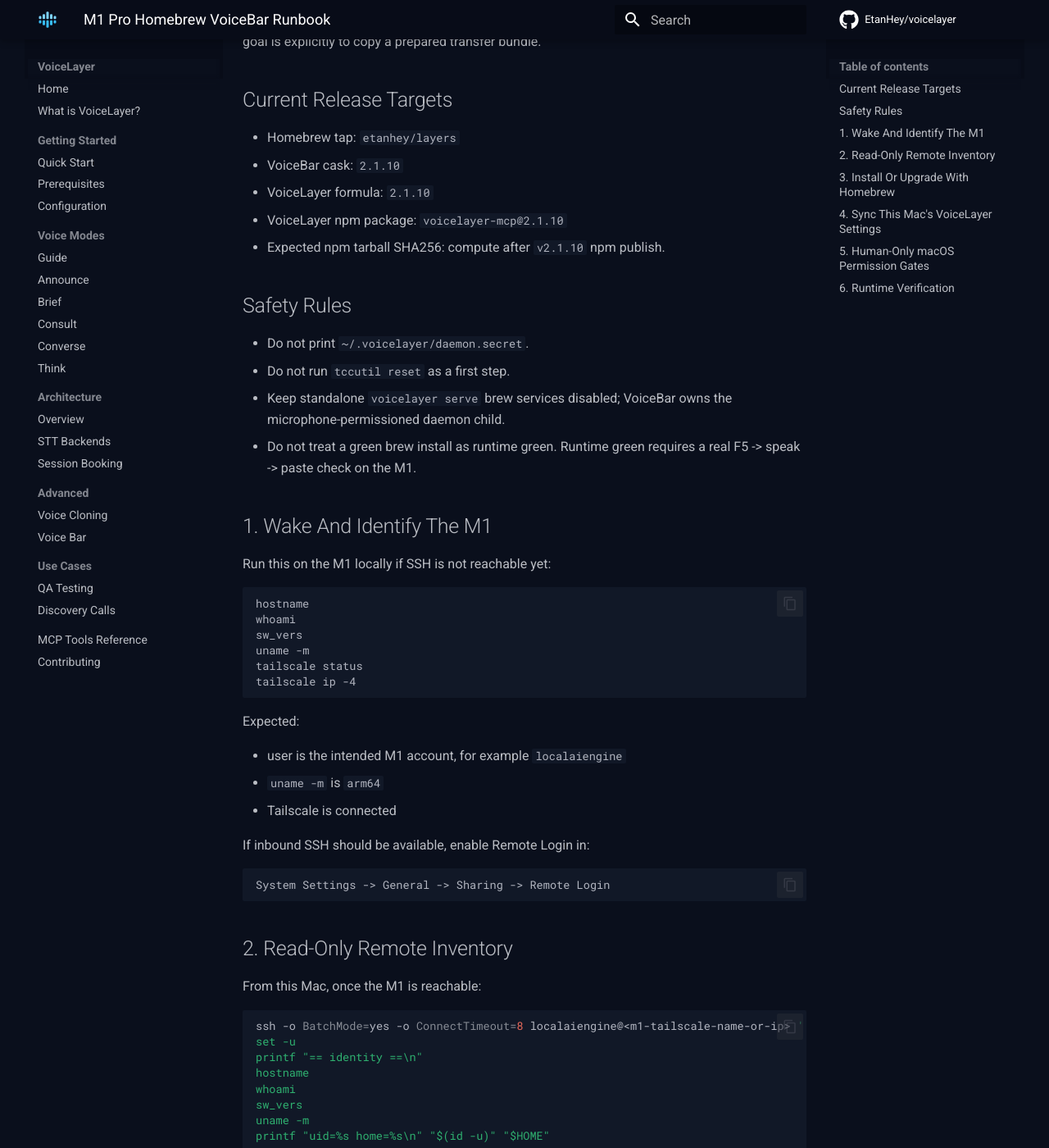
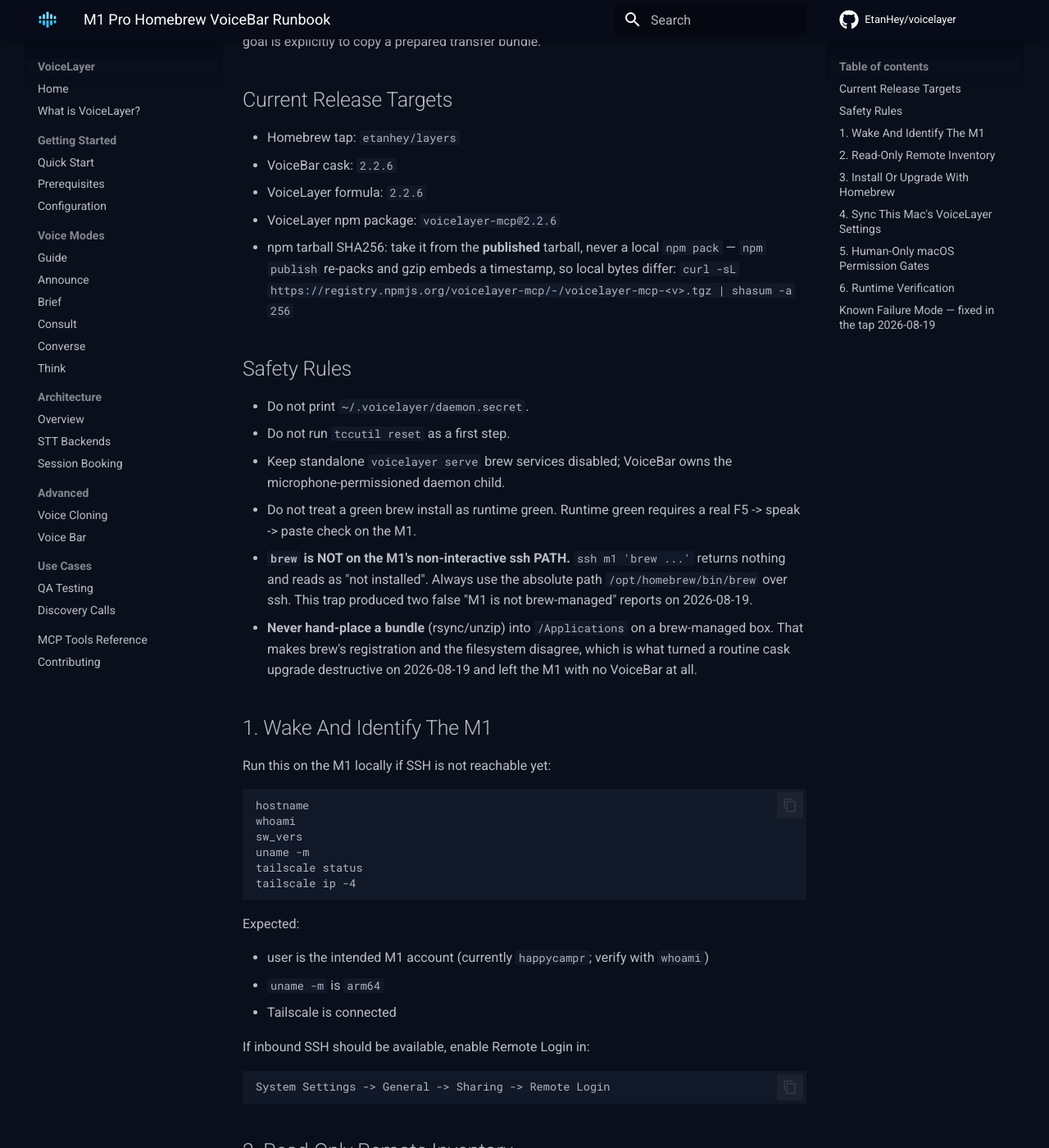
Before and after one commit to EtanHey/voicelayer, an MkDocs documentation site: the page built from docs/m1-homebrew-voicebar-runbook.md, in a window 1280 px wide and 1400 px high, scrolled down 234 px. Shown: the whole window at 82% size. Built offline with MkDocs 1.6.1 and Material for MkDocs 9.7.7, drawn with Linux system fonts in a browser that asks for light colours; comment, search, counter and statistics services are not loaded; some of the changed text lies outside the part shown.

Commit message:
docs: truth-pass on README, AGENTS.md, and the M1 runbook
The M1 runbook is what caused the 2026-08-19 outage: it pinned 2.1.10 — the exact
stale registration brew was still holding — and prescribed `brew upgrade --cask ||
brew install --cask` with a bare `brew` that is not on the M1's non-interactive ssh
PATH. Both halves of that line take the uninstall path, which shelled out to sudo.

Runbook: versions to 2.2.6, absolute /opt/homebrew/bin/brew, a pre-flight
stale-registration check, PATH-trap and no-hand-placed-bundle safety rules, a Known
Failure Mode section for the sudo/TTY bug, and the M1 account corrected to happycampr.

README: said "Current release: v2.1.17" twice, verbatim, in consecutive paragraphs —
nine releases stale and public-facing. Deduped and corrected to v2.2.6; de-pinned the
package.json version stamp in the file tree so it stops rotting every release.

AGENTS.md: said "tests/ — 29 tests" and "bun test # 236 tests" in the same file. There
are 102 tracked test files, so both were wrong; counts removed rather than re-pinned.
Adds the automated-npm-publishing section (Trusted Publishing via OIDC, no NPM_TOKEN)
and the M1 deployment rules.

Co-Authored-By: voicelayerClaude running claude-opus-5 <noreply@anthropic.com>

````diff
--- a/docs/m1-homebrew-voicebar-runbook.md
+++ b/docs/m1-homebrew-voicebar-runbook.md
@@ -9,10 +9,12 @@ runbook unless the goal is explicitly to copy a prepared transfer bundle.
 ## Current Release Targets
 
 - Homebrew tap: `etanhey/layers`
-- VoiceBar cask: `2.1.10`
-- VoiceLayer formula: `2.1.10`
-- VoiceLayer npm package: `voicelayer-mcp@2.1.10`
-- Expected npm tarball SHA256: compute after `v2.1.10` npm publish.
+- VoiceBar cask: `2.2.6`
+- VoiceLayer formula: `2.2.6`
+- VoiceLayer npm package: `voicelayer-mcp@2.2.6`
+- npm tarball SHA256: take it from the **published** tarball, never a local `npm pack` —
+  `npm publish` re-packs and gzip embeds a timestamp, so local bytes differ:
+  `curl -sL https://registry.npmjs.org/voicelayer-mcp/-/voicelayer-mcp-<v>.tgz | shasum -a 256`
 
 ## Safety Rules
 
@@ -22,6 +24,12 @@ runbook unless the goal is explicitly to copy a prepared transfer bundle.
   microphone-permissioned daemon child.
 - Do not treat a green brew install as runtime green. Runtime green requires a
   real F5 -> speak -> paste check on the M1.
+- **`brew` is NOT on the M1's non-interactive ssh PATH.** `ssh m1 'brew ...'` returns nothing and
+  reads as "not installed". Always use the absolute path `/opt/homebrew/bin/brew` over ssh. This
+  trap produced two false "M1 is not brew-managed" reports on 2026-08-19.
+- **Never hand-place a bundle** (rsync/unzip) into `/Applications` on a brew-managed box. That makes
+  brew's registration and the filesystem disagree, which is what turned a routine cask upgrade
+  destructive on 2026-08-19 and left the M1 with no VoiceBar at all.
 
 ## 1. Wake And Identify The M1
 
@@ -38,7 +46,7 @@ tailscale ip -4
 
 Expected:
 
-- user is the intended M1 account, for example `localaiengine`
+- user is the intended M1 account (currently `happycampr`; verify with `whoami`)
 - `uname -m` is `arm64`
 - Tailscale is connected
 
@@ -53,7 +61,7 @@ System Settings -> General -> Sharing -> Remote Login
 From this Mac, once the M1 is reachable:
 
 ```bash
-ssh -o BatchMode=yes -o ConnectTimeout=8 localaiengine@<m1-tailscale-name-or-ip> '
+ssh -o BatchMode=yes -o ConnectTimeout=8 <m1-user>@<m1-tailscale-name-or-ip> '
 set -u
 printf "== identity ==\n"
 hostname
@@ -105,12 +113,22 @@ done
 Run on the M1:
 
 ```bash
-brew tap etanhey/layers
-brew trust --formula etanhey/layers/voicelayer
-brew trust --cask etanhey/layers/voicebar
-brew update
-brew upgrade etanhey/layers/voicelayer || brew install etanhey/layers/voicelayer
-brew upgrade --cask etanhey/layers/voicebar || brew install --cask etanhey/layers/voicebar
+# Over ssh use the absolute path; bare `brew` is not on the non-interactive PATH.
+BREW=/opt/homebrew/bin/brew
+
+$BREW tap etanhey/layers
+$BREW trust --formula etanhey/layers/voicelayer
+$BREW trust --cask etanhey/layers/voicebar
+$BREW update
+
+# Check what brew thinks is installed BEFORE touching anything. A stale registration
+# (e.g. a version brew still lists but /Applications no longer matches) sends `install`
+# down the upgrade path, which runs `uninstall` first.
+$BREW list --versions --cask voicebar || true
+ls /opt/homebrew/Caskroom/voicebar 2>/dev/null || true
+
+$BREW upgrade etanhey/layers/voicelayer || $BREW install etanhey/layers/voicelayer
+$BREW upgrade --cask etanhey/layers/voicebar || $BREW install --cask etanhey/layers/voicebar
 voicelayer setup
 ```
 
@@ -123,8 +141,8 @@ brew info --cask etanhey/layers/voicebar | sed -n '1,30p'
 
 Expected:
 
-- `voicelayer` reports `2.1.10`
-- `voicebar` reports `2.1.10`
+- `voicelayer` reports `2.2.6`
+- `voicebar` reports `2.2.6`
 - the formula has `bun`, `node`, `socat`, and `sox`
 - there is no `service do` block for VoiceLayer
 
@@ -202,3 +220,20 @@ Then verify the real user path:
    with exactly two socat addresses and no trailing `-`.
 
 The M1 is green only after all four runtime checks pass.
+
+
+## Known Failure Mode — fixed in the tap 2026-08-19
+
+Before tap PR #30, the cask's `uninstall delete:` shelled out to `sudo rm` unconditionally
+(`uninstall_delete` passes `sudo: true`, Homebrew `cask/artifact/abstract_uninstall.rb:509`). Over
+ssh there is no TTY, so sudo could not prompt, the uninstall aborted — and because the upgrade path
+runs uninstall *first*, `brew upgrade --cask` and `brew install --cask` both died with it, after the
+destructive half had already run. That deleted `/Applications/VoiceBar.app` on the M1.
+
+Fixed in tap PR #30 (`67f567a`, merged 2026-08-19T14:45Z) by switching that stanza to `trash:`,
+which needs no root — nothing in `~/Library/LaunchAgents` is root-owned.
+
+**The fix is tied to the tap revision, not the app version.** Cask `2.2.6` exists both pre- and
+post-fix: the 2.2.6 install that broke the M1 ran against the pre-fix definition. So always
+`$BREW update` before a cask operation, and if you see `sudo: a terminal is required to read the
+password`, your tap predates `67f567a` — update it and retry rather than reaching for sudo.
````
Also changed, not shown: AGENTS.md (+25 -2 lines), README.md (+2 -4 lines).
